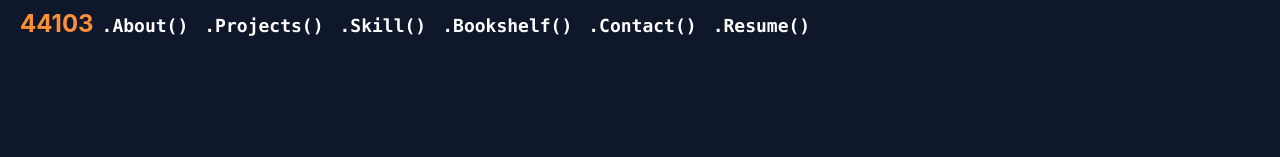
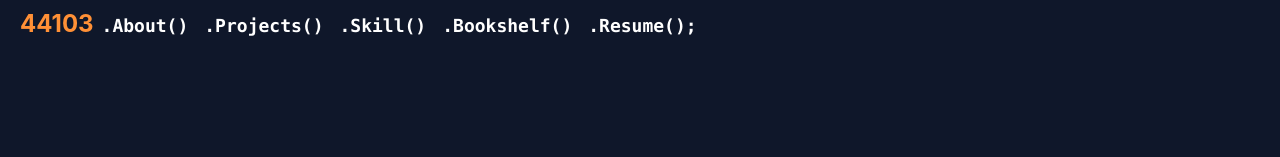
Before and after one commit to 44103/44103.github.io, a React (Create React App) app in the folder portfolio/: page / in a window 1280 px wide. Shown: the top 157 px of the page. Built offline with nearby package versions, Linux system fonts and the light colour scheme; a web font is replaced by a local one.

Commit message:
Modify menu

```diff
--- a/portfolio/src/components/Header/Menu.tsx
+++ b/portfolio/src/components/Header/Menu.tsx
@@ -5,29 +5,25 @@ const Menu = ({
   handleMenu?: React.MouseEventHandler<HTMLLIElement>;
   mode: string;
 }) => {
-  const menuItems = [
-    "About",
-    "Projects",
-    "Skill",
-    "Bookshelf",
-    "Contact",
-    "Resume",
-  ];
+  const menuItems = ["About", "Projects", "Skill", "Bookshelf", "Resume"];
 
   return (
     <>
       {mode === "mobile"
         ? menuItems.map((value) => {
             return (
-              <li onClick={handleMenu}>
+              <li onClick={handleMenu} className="ml-5">
                 <a href={`/#${value.toLowerCase()}`}>{`|> ${value}()`}</a>
               </li>
             );
           })
-        : menuItems.map((value) => {
+        : menuItems.map((value, index) => {
             return (
               <li onClick={handleMenu}>
-                <a href={`/#${value.toLowerCase()}`}>{`.${value}()`}</a>
+                <a href={`/#${value.toLowerCase()}`}>
+                  {`.${value}()`}
+                  {menuItems.length - 1 === index ? ";" : ""}
+                </a>
               </li>
             );
           })}
```
